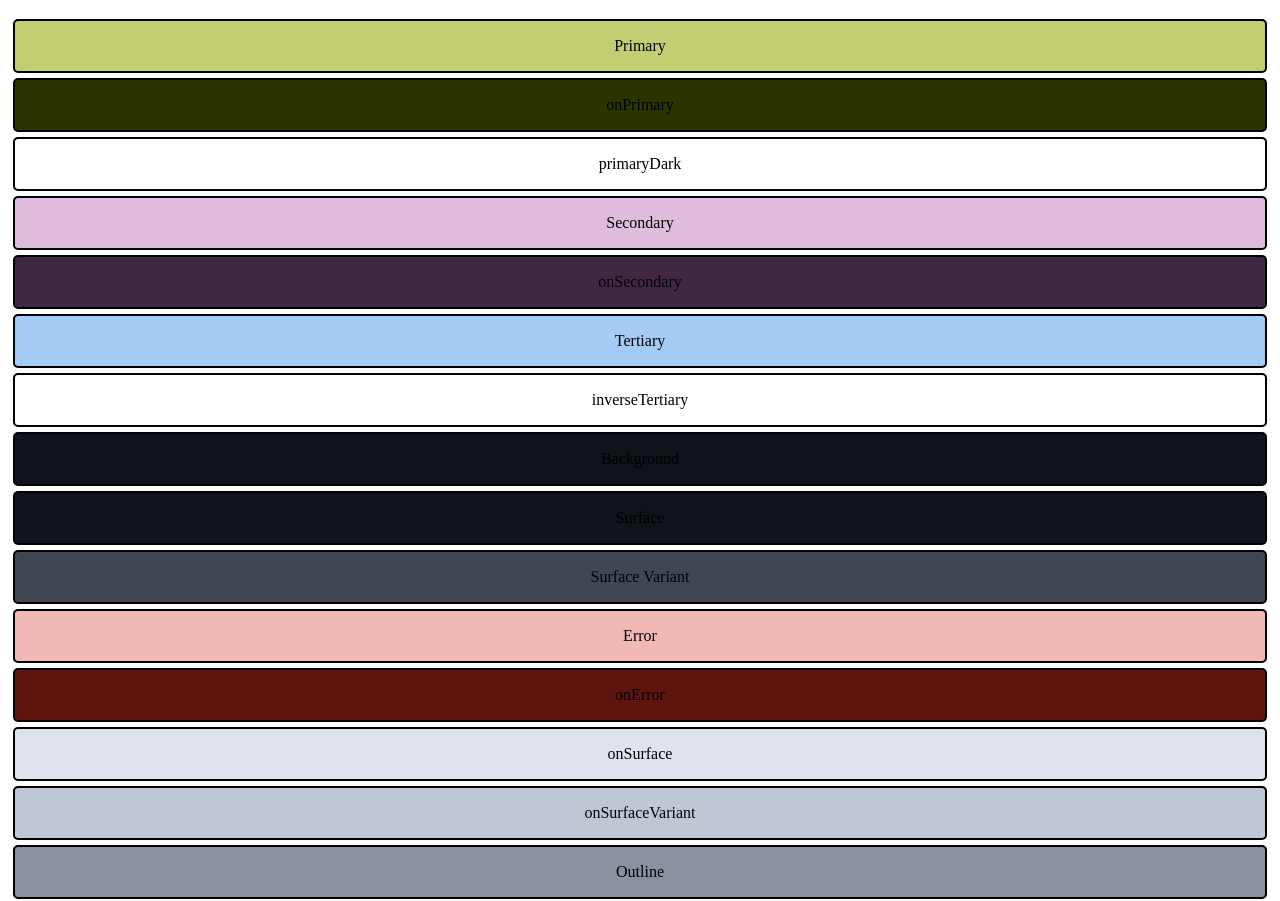
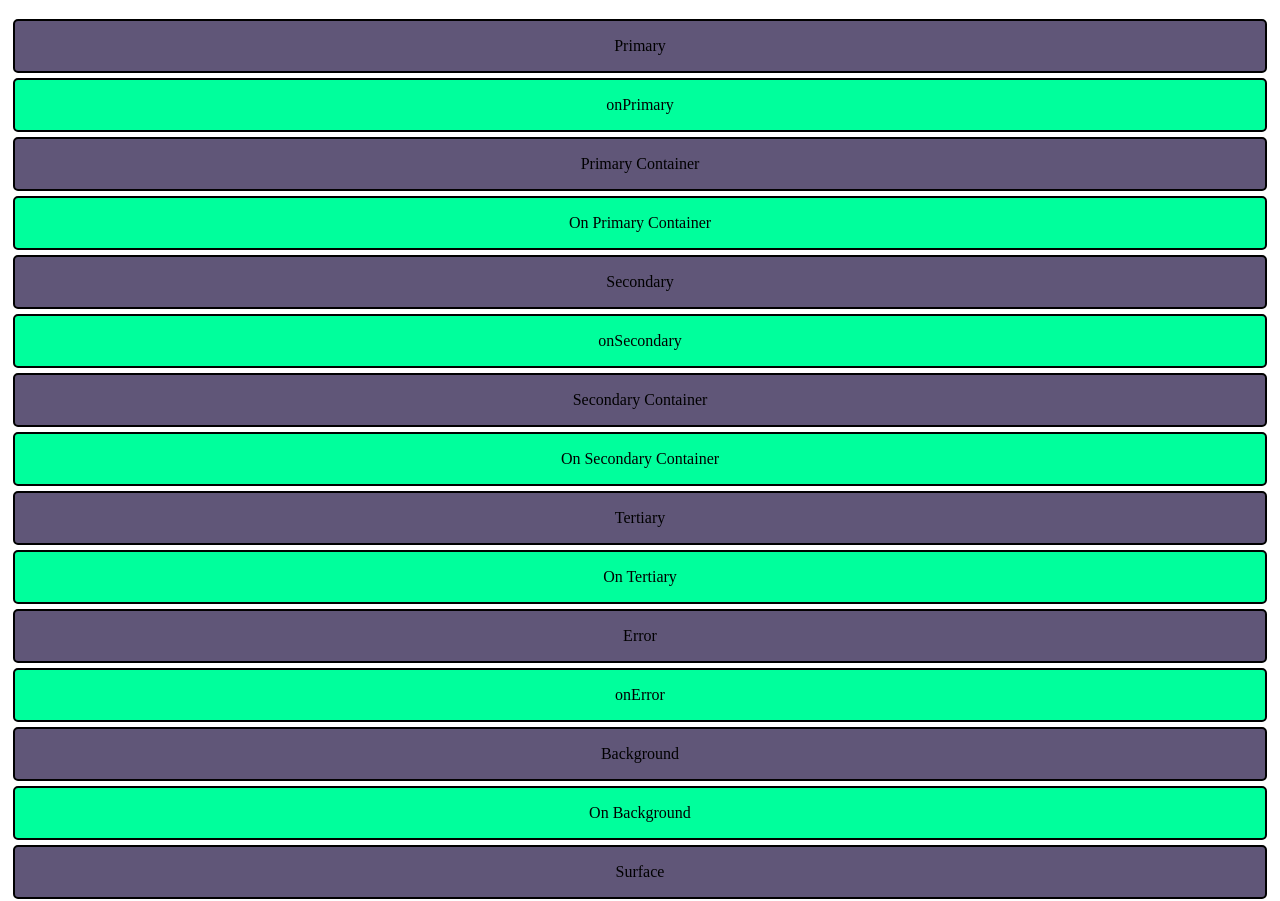
Before and after one commit to wacko1805/MonetWebAdapter, a plain HTML site: page example.html in a window 1280 px wide. Shown: the part 61-962 px from the top of the page. Drawn offline with Linux system fonts and the light colour scheme; no server answers.

Commit message:
Fixed issues

```diff
--- a/colours.json
+++ b/colours.json
@@ -2,27 +2,27 @@
     "Comments": "Define your sites colours here:",
     "colors":
     {
-      "primary": "#C3CD72",
-      "onPrimary": "#2E3400",
-      "primaryContainer": "#434B00",
-      "onPrimaryContainer": "#DFEA8B",
-      "secondary": "#DFBBDE",
-      "onSecondary": "#402843",
-      "secondaryContainer": "#583E5A",
-      "onSecondaryContainer": "#FCD7FB",
-      "tertiary": "#A5CAF5",
-      "onTertiary": "#023256",
-      "error": "#F2B8B5",
-      "onError": "#601410",
-      "background": "#0F141A",
-      "onBackground": "#DFE3EB",
-      "surface": "#0F141A",
-      "onSurface": "#DFE3EB",
-      "surfaceVariant": "#3F4753",
-      "onSurfaceVariant": "#BFC7D5",
-      "outline": "#89919E",
-      "inverseOnSurface": "#171C22",
-      "inverseSurface": "#F8F9FF",
-      "surfaceTint": "#C3CD72"
+      "primary": "#605678",
+      "onPrimary": "#00FF9C",
+      "primaryContainer": "#605678",
+      "onPrimaryContainer": "#00FF9C",
+      "secondary": "#605678",
+      "onSecondary": "#00FF9C",
+      "secondaryContainer": "#605678",
+      "onSecondaryContainer": "#00FF9C",
+      "tertiary": "#605678",
+      "onTertiary": "#00FF9C",
+      "error": "#605678",
+      "onError": "#00FF9C",
+      "background": "#605678",
+      "onBackground": "#00FF9C",
+      "surface": "#605678",
+      "onSurface": "#00FF9C",
+      "surfaceVariant": "#605678",
+      "onSurfaceVariant": "#00FF9C",
+      "outline": "#605678",
+      "inverseOnSurface": "#00FF9C",
+      "inverseSurface": "#605678",
+      "surfaceTint": "#00FF9C"
     }
   }
--- a/example.html
+++ b/example.html
@@ -22,8 +22,12 @@
     background-color: var(--onPrimary);
 }
 
-        .primaryDark {
-            background-color: var(--primaryDark);
+.primaryContainer {
+    background-color: var(--primaryContainer);
+}
+
+.onPrimaryContainer {
+    background-color: var(--onPrimaryContainer);
 }
 
 /* Secondary Colors */
@@ -35,26 +39,21 @@
     background-color: var(--onSecondary);
 }
 
+.secondaryContainer {
+    background-color: var(--secondaryContainer);
+}
+
+.onSecondaryContainer {
+    background-color: var(--onSecondaryContainer);
+}
+
 /* Tertiary Colors */
 .tertiary {
     background-color: var(--tertiary);
 }
 
-        .inverseTertiary {
-            background-color: var(--inverseTertiary);
-        }
-
-        /* Background and Surface */
-        .background {
-            background-color: var(--background);
-        }
-
-        .surface {
-            background-color: var(--surface);
-        }
-
-        .surfaceVariant {
-            background-color: var(--surfaceVariant);
+.onTertiary {
+    background-color: var(--onTertiary);
 }
 
 /* Error Colors */
@@ -66,15 +65,32 @@
     background-color: var(--onError);
 }
 
-        /* Surface-related Colors */
+/* Background and Surface */
+.background {
+    background-color: var(--background);
+}
+
+.onBackground {
+    background-color: var(--onBackground);
+}
+
+.surface {
+    background-color: var(--surface);
+}
+
 .onSurface {
     background-color: var(--onSurface);
+}
+
+.surfaceVariant {
+    background-color: var(--surfaceVariant);
 }
 
 .onSurfaceVariant {
     background-color: var(--onSurfaceVariant);
 }
 
+/* Outline and Inverse */
 .outline {
     background-color: var(--outline);
 }
@@ -99,6 +115,12 @@
 .textColorTertiary {
     background-color: var(--textColorTertiary);
 }
+
+/* Additional */
+.surfaceTint {
+    background-color: var(--surfaceTint);
+}
+
     </style>
 </head>
 <body>
@@ -112,8 +134,12 @@
             <p>onPrimary</p>
         </div>
 
-        <div class="box primaryDark">
-            <p>primaryDark</p>
+        <div class="box primaryContainer">
+            <p>Primary Container</p>
+        </div>
+
+        <div class="box onPrimaryContainer">
+            <p>On Primary Container</p>
         </div>
 
         <div class="box secondary">
@@ -124,24 +150,20 @@
             <p>onSecondary</p>
         </div>
 
+        <div class="box secondaryContainer">
+            <p>Secondary Container</p>
+        </div>
+
+        <div class="box onSecondaryContainer">
+            <p>On Secondary Container</p>
+        </div>
+
         <div class="box tertiary">
             <p>Tertiary</p>
         </div>
 
-        <div class="box inverseTertiary">
-            <p>inverseTertiary</p>
-        </div>
-
-        <div class="box background">
-            <p>Background</p>
-        </div>
-
-        <div class="box surface">
-            <p>Surface</p>
-        </div>
-
-        <div class="box surfaceVariant">
-            <p>Surface Variant</p>
+        <div class="box onTertiary">
+            <p>On Tertiary</p>
         </div>
 
         <div class="box error">
@@ -152,12 +174,28 @@
             <p>onError</p>
         </div>
 
+        <div class="box background">
+            <p>Background</p>
+        </div>
+
+        <div class="box onBackground">
+            <p>On Background</p>
+        </div>
+
+        <div class="box surface">
+            <p>Surface</p>
+        </div>
+
         <div class="box onSurface">
-            <p>onSurface</p>
+            <p>On Surface</p>
+        </div>
+
+        <div class="box surfaceVariant">
+            <p>Surface Variant</p>
         </div>
 
         <div class="box onSurfaceVariant">
-            <p>onSurfaceVariant</p>
+            <p>On Surface Variant</p>
         </div>
 
         <div class="box outline">
@@ -165,24 +203,29 @@
         </div>
 
         <div class="box inverseOnSurface">
-            <p>inverseOnSurface</p>
+            <p>Inverse On Surface</p>
         </div>
 
         <div class="box inverseSurface">
-            <p>inverseSurface</p>
+            <p>Inverse Surface</p>
         </div>
 
         <div class="box textColorPrimary">
-            <p>textColorPrimary</p>
+            <p>Text Color Primary</p>
         </div>
 
         <div class="box textColorSecondary">
-            <p>textColorSecondary</p>
+            <p>Text Color Secondary</p>
         </div>
 
         <div class="box textColorTertiary">
-            <p>textColorTertiary</p>
+            <p>Text Color Tertiary</p>
         </div>
+
+        <div class="box surfaceTint">
+            <p>Surface Tint</p>
+        </div>
+
 
     </div>
 </body>
```
Lines whose indentation alone changed are shown as unchanged.
